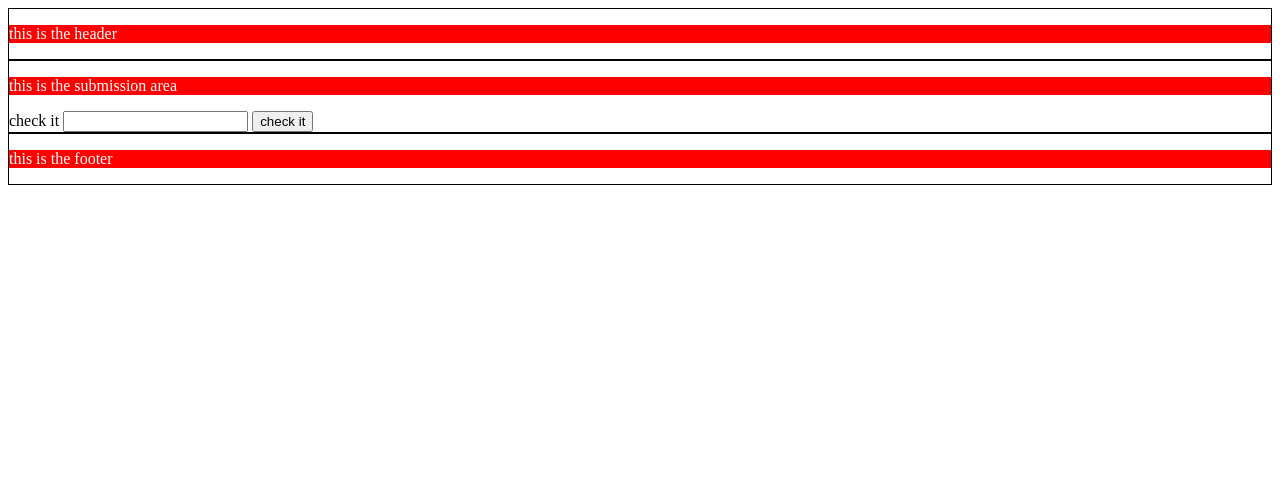
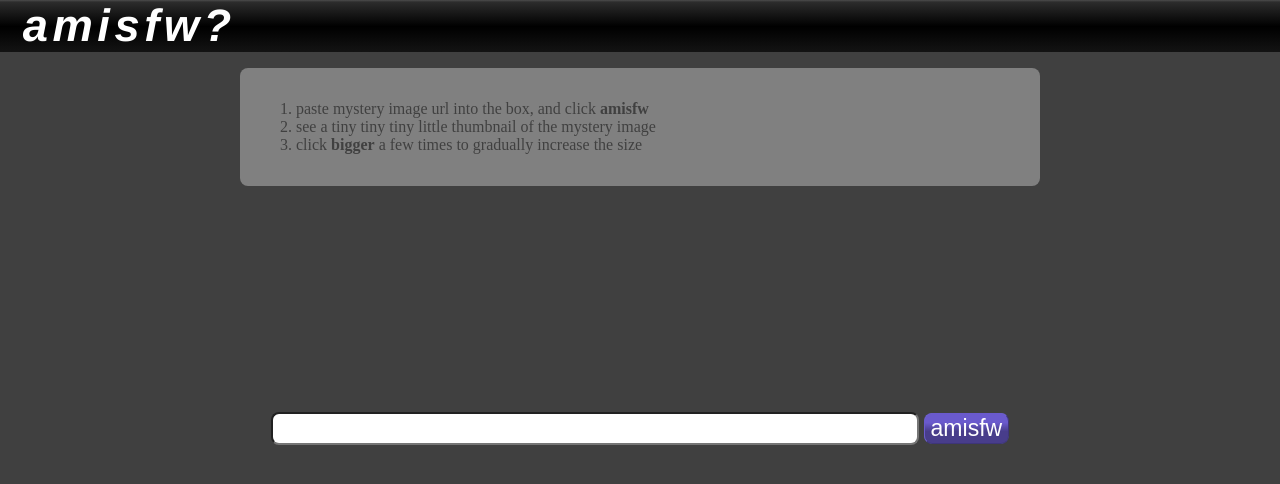
Before and after one commit to flrl/amisfw, a plain HTML site: page index.html in a window 1280 px wide. Drawn offline with nearby package versions, Linux system fonts and the light colour scheme.

Commit message:
workingish

```diff
--- a/amisfw.js
+++ b/amisfw.js
@@ -1,8 +1,38 @@
-$(document).ready(function(){
+$(document).ready(function() {
+    $("#spacer").css("margin-top", window.innerHeight * 0.45);
+    $("#spacer").show();
+
     $("#submission").show();
 
+    $("#buttonzoomin").bind("click", function() {
+        var img = $("#amisfw");
+        var p = parseInt(img.css("padding-left"))   +
+                parseInt(img.css("padding-right"))  +
+                parseInt(img.css("border-left-width"))    +
+                parseInt(img.css("border-right-width"));
+        var max_w = img.parent().innerWidth() - p;
+        var w = img.width() * 1.5;
+        if (w > max_w) w = max_w;
+        img.animate({ width: w }, 200);
+    });
+
+    $("#buttonzoomout").bind("click", function() {
+        var img = $("#amisfw");
+        var w = img.width() * 0.75;
+        if (w <= 16) w = 16;
+        img.animate({ width: w }, 200);
+    });
+
+    $("#buttonomg").bind("click", function() {
+        show_image();
+    });
+
     var url = get_url_from_query(window.location.search);
-    if (url) show_image(url);
+    show_image(url);
+});
+
+$(window).resize(function() {
+    $("#spacer").css("margin-top", window.innerHeight * 0.45);
 });
 
 function get_url_from_query(q) {
@@ -19,16 +49,22 @@ function get_url_from_query(q) {
 
 function show_image(url) {
     if (url) {
-        window.alert("got url: " + url);
         var img = new Image();
         img.src = url;
         img.id = 'amisfw';
-        img.width = 16;
+        img.style.width = "16px";
 
+        $("#help").hide();
+        $("#output").empty();
         $("#output").append(img);
         $("#output").show();
+        $("#buttons").show();
+        $("#q").value = url;
     }
     else {
+        $("#q").value = "";
+        $("#buttons").hide();
         $("#output").hide();
+        $("#help").show();
     }
 }
--- a/index.html
+++ b/index.html
@@ -8,22 +8,35 @@
 <script src="amisfw.js"></script>
 
 <div id="header">
-<p class="debug">this is the header</p>
+<div id="buttons">
+<button id="buttonzoomin" accesskey="k" type="button">bigger</button>
+<button id="buttonzoomout" accesskey="j" type="button">smaller</button>
+<button id="buttonomg" accesskey="e" type="button">omg</button>
+</div>
+<h1>amisfw?</h1>
+<hr />
+</div>
+
+<div id="spacer"></div>
+
+<div id="help">
+<ol>
+<li>paste mystery image url into the box, and click <strong>amisfw</strong></li>
+<li>see a tiny tiny tiny little thumbnail of the mystery image</li>
+<li>click <strong>bigger</strong> a few times to gradually increase the size</li>
+</ol>
 </div>
 
 <div id="output"></div>
 
 <div id="submission">
-<p class="debug">this is the submission area</p>
 <form method="get">
-<label for="url">check it</label>
 <input type="text" id="q" name="q" />
-<input type="submit" id="submit" value="check it" />
+<button type="submit" value="amisfw">amisfw</button>
 </form>
 </div>
 
 <div id="footer">
-<p class="debug">this is the footer</p>
 </div>
 
 </body>
--- a/style.css
+++ b/style.css
@@ -1,16 +1,127 @@
+body {
+    padding: 0;
+    margin: 0;
+    background-color: #404040;
+}
+
 div {
-    border: solid 1px black;
+//    border: solid 1px silver;
+}
+
+button {
+    color: white;
+    font-size: 3mm;
+    background-color: powderblue;
+    -webkit-border-radius: 5px;
+    -moz-border-radius: 5px;
+    border-radius: 5px;
+    border-width: 1px;
+    border-color: slateblue;
+    background-image: linear-gradient(bottom, darkslateblue 40%, slateblue 70%);
+    background-image: -o-linear-gradient(bottom, darkslateblue 40%, slateblue 70%);
+    background-image: -moz-linear-gradient(bottom, darkslateblue 40%, slateblue 70%);
+    background-image: -webkit-linear-gradient(bottom, darkslateblue 40%, slateblue 70%);
+    background-image: -ms-linear-gradient(bottom, darkslateblue 40%, slateblue 70%);
+
+    background-image: -webkit-gradient(
+        linear,
+        left bottom,
+        left top,
+        color-stop(0.4, darkslateblue),
+        color-stop(0.7, slateblue)
+    );
+}
+
+input {
+    font-size: 1.5em;
+    width: 50%;
+}
+
+#header {
+//    border: solid 1px green;
+    color: white;
+    background: black;
+    background: -moz-linear-gradient(top, #4c4c4c 0%, #2c2c2c 4%, #000000 51%, #111111 94%, #131313 100%);
+    background: -webkit-gradient(linear, left top, left bottom, color-stop(0%,#4c4c4c), color-stop(4%,#2c2c2c), color-stop(51%,#000000), color-stop(94%,#111111), color-stop(100%,#131313));
+    background: -webkit-linear-gradient(top, #4c4c4c 0%,#2c2c2c 4%,#000000 51%,#111111 94%,#131313 100%);
+    background: -o-linear-gradient(top, #4c4c4c 0%,#2c2c2c 4%,#000000 51%,#111111 94%,#131313 100%);
+
+}
+
+#header h1 {
+    border: 0;
+    font-family: helvetica, verdana;
+    font-size: 12mm;
+    font-weight: bold;
+    font-style: italic;
+    letter-spacing: +0.1em;
+    padding: 0 0 0 6mm;
+    margin: 0;
+}
+
+#header hr {
+    display: none;
+    clear: both;
+}
+
+#buttons {
+    display: none;
+    float: right;
+    margin: 1em;
+}
+
+#spacer {
+    visibility: hidden;
+    float: left;
+    margin: 0;
+    padding: 0;
+}
+
+#help {
+    background-color: grey;
+    color: #404040;
+    width: 60%;
+    margin: 1em auto;
+    padding: 1em;
+//    border: solid 1px green;
+    -webkit-border-radius: 8px;
+    -moz-border-radius: 8px;
+    border-radius: 8px;
 }
 
 #output {
     display: none;
+    text-align: center;
+    padding: 0;
+    margin: 1em;
+}
+
+#amisfw {
+    background-color: white;
+    border: solid 2px black;
+    padding: 2px;
+    margin: 0;
 }
 
 #submission {
     display: none;
+    text-align: center;
+    clear: both;
+}
+
+#submission * {
+    font-size: 1.2em;
+    vertical-align: middle;
+    -webkit-border-radius: 8px;
+    -moz-border-radius: 8px;
+    border-radius: 8px;
+}
+
+#footer {
 }
 
 .debug {
+    display: none;
     color: white;
     background-color: red;
 }
```
